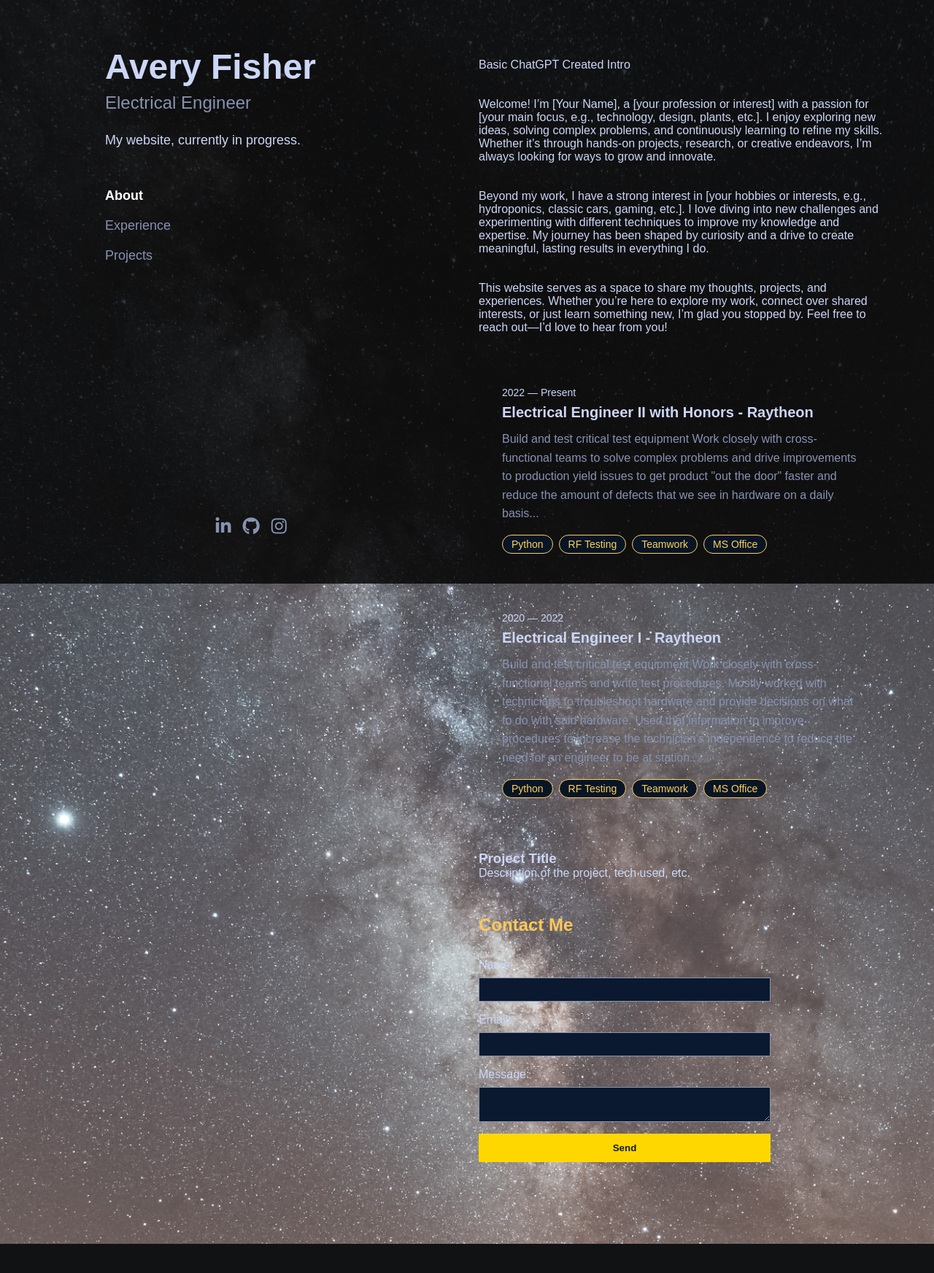
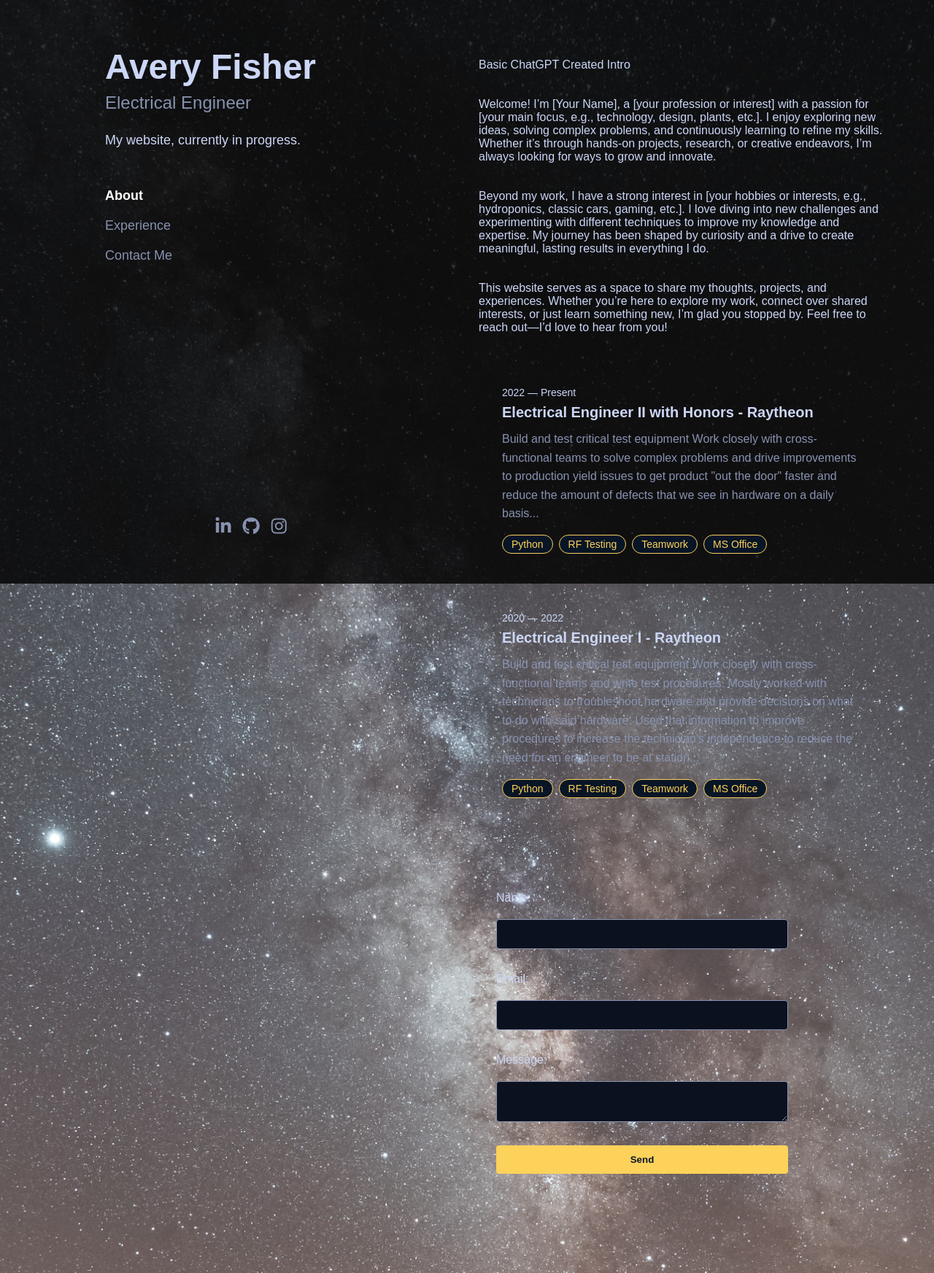
Before and after one commit to afisher97/personalSite, a Flask app: page / in a window 1280 px wide. Shown: the whole page at 73% size. Before the commit the page ends 1705 px from the top, so only its background shows below. Run offline with Flask 3, Linux system fonts and the light colour scheme.

Commit message:
Updates to contact me form, working with Formspree

```diff
--- a/static/css/main.css
+++ b/static/css/main.css
@@ -220,7 +220,9 @@
   color: #8892b0; /* default link color */
   text-decoration: none;
   transition: color 0.2s ease;
+
 }
+
 
 /* Hover highlight */
 .nav-link:hover {
@@ -434,6 +436,76 @@
 
 
 
+  /* CONTACT SECTION STYLES */
+#contact {
+  margin-top: 3rem;
+  max-width: 600px;     /* Limit form width if desired */
+  padding: 1.5rem;
+  /* If you want a subtle background overlay for better contrast:
+     background-color: rgba(17, 34, 64, 0.6);
+     border-radius: 8px;
+  */
+}
+
+#contact h2 {
+  margin-bottom: 1rem;
+  color: #FCD25A;  /* or whatever accent color you use */
+  font-size: 1.75rem;
+}
+
+/* FORM LAYOUT */
+.contact-form {
+  display: flex;
+  flex-direction: column;
+  gap: 1rem; /* spacing between form elements */
+}
+
+/* LABELS */
+.contact-form label {
+  color: #ccd6f6;  /* or #fff, if you prefer */
+  font-weight: 500;
+  margin-bottom: 0.25rem;
+}
+
+/* INPUTS & TEXTAREAS */
+.contact-form input,
+.contact-form textarea {
+  background-color: #0b111e; /* a dark shade to match the star theme */
+  color: #ffffff;            /* text color */
+  border: 1px solid #8892b0; /* subtle border, or your accent color */
+  padding: 0.75rem;
+  border-radius: 4px;
+  font-family: inherit;
+  resize: vertical;          /* allow vertical resizing on textarea */
+  transition: border-color 0.3s, box-shadow 0.3s;
+}
+
+.contact-form input:focus,
+.contact-form textarea:focus {
+  outline: none;
+  border-color: #FCD25A; /* highlight border on focus */
+  box-shadow: 0 0 5px rgba(252, 210, 90, 0.5); /* optional glow */
+}
+
+/* BUTTON */
+.contact-form button {
+  background-color: #FCD25A; /* accent color */
+  color: #081526;            /* dark text for contrast */
+  font-weight: 600;
+  border: none;
+  border-radius: 4px;
+  padding: 0.75rem 1.5rem;
+  cursor: pointer;
+  transition: background-color 0.3s, transform 0.3s;
+}
+
+.contact-form button:hover {
+  background-color: #ffd83c; /* slightly lighter on hover */
+  transform: translateY(-2px);
+}
+
+
+
 
 
 @media (max-width: 1024px) {
--- a/templates/base.html
+++ b/templates/base.html
@@ -26,7 +26,7 @@
              <ul>
                 <li><a href="#about" class="nav-link active">About</a></li>
                 <li><a href="#experience" class="nav-link">Experience</a></li>
-                <li><a href="#projects" class="nav-link">Projects</a></li>
+                <li><a href="#contact" class="nav-link">Contact Me</a></li>
                 </ul>
             </nav>
 
@@ -107,15 +107,20 @@
 
         </section>
 
-        <section id="projects">
-            <h2></h2> <!-- Placeholder header to get scroll-spy to work correctly -->
+        <!--<section id="projects">
+            <h2></h2> Placeholder header to get scroll-spy to work correctly
             <h3>Project Title</h3>
             <p>Description of the project, tech used, etc.</p>
-        </section>
+        </section> -->
 
         <section id="contact">
-            <h2>Contact Me</h2>
-            <form action="{{ url_for('contact') }}" method="POST">
+            <h2></h2> <!-- Placeholder header to get scroll-spy to work correctly -->
+            <form
+                class="contact-form"
+                action="https://formspree.io/f/mqapapgy"
+                method="POST"
+            >
+
             <label for="name">Name:</label>
             <input type="text" name="name" id="name" required>
 
```
